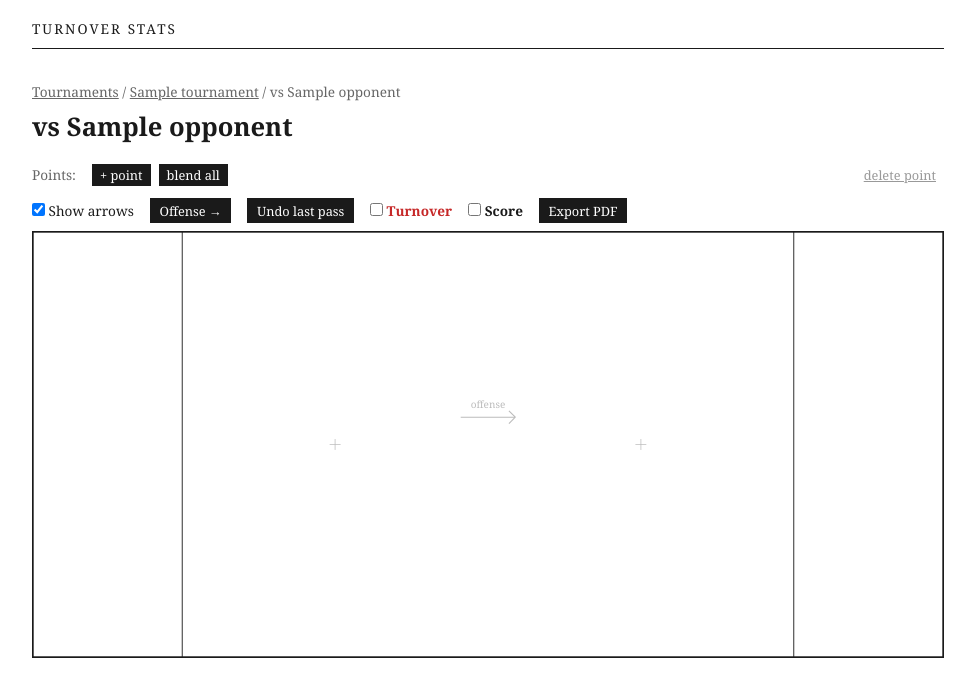
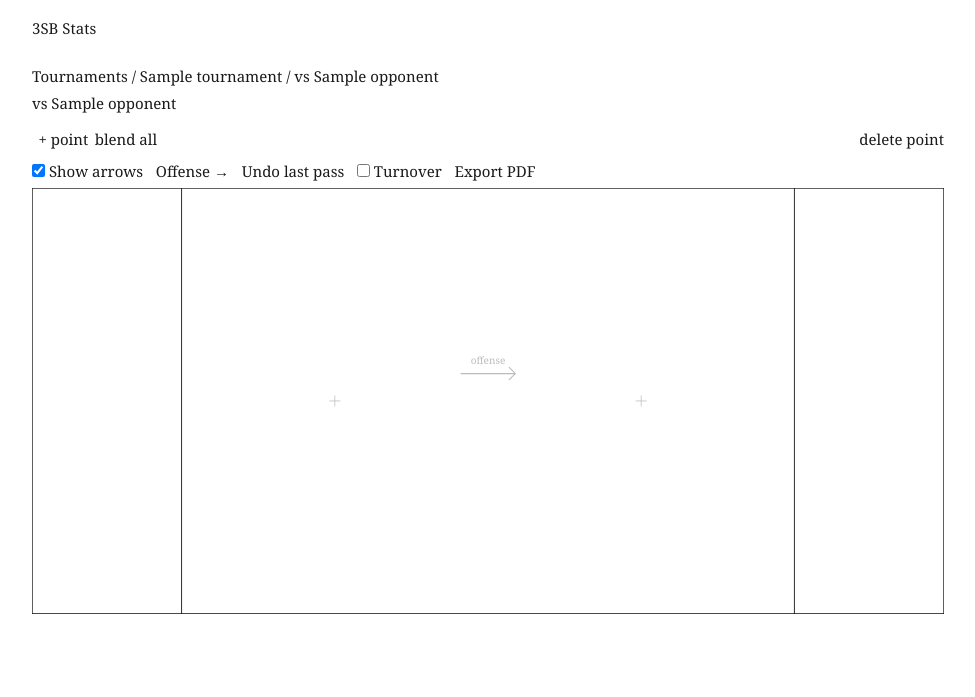
Before and after one commit to szczepaf/3SBO, a Flask app: template templates/match.html in a window 1280 px wide. Shown: the top 697 px of the page, without its empty margins (152-1127 px from the left). Run offline with Flask 3, Linux system fonts and the light colour scheme; the template is opened without the code that fills it: most values are stand-ins (such as "Sample title", 1, 10 or a date in 2020).

Commit message:
Rename to 3SB Stats, add point-based pass model, auto-detect scores, minimal uniform styling
- Restructured data model: passes grouped into points per match
- Auto-detect score when pass lands in attacking endzone
- Auto-flip offense direction on new point
- Undo last pass, blend all points per match
- Removed is_score from DB (now computed client-side)
- Uniform font: no caps, bolds, underlines, or grays
- Grey hover on all clickable elements

Co-Authored-By: Claude Opus 4.6 (1M context) <noreply@anthropic.com>

```diff
--- a/app.py
+++ b/app.py
@@ -169,11 +169,10 @@ def pass_add():
                      (point_id,)).fetchone()
     seq = row["mx"] + 1
     cur = db.execute(
-        "INSERT INTO pass (point_id, seq, x1, y1, x2, y2, direction, is_turnover, is_score, comment) "
-        "VALUES (?, ?, ?, ?, ?, ?, ?, ?, ?, ?)",
+        "INSERT INTO pass (point_id, seq, x1, y1, x2, y2, direction, is_turnover, comment) "
+        "VALUES (?, ?, ?, ?, ?, ?, ?, ?, ?)",
         (point_id, seq, data["x1"], data["y1"], data["x2"], data["y2"],
-         data["direction"], int(data.get("is_turnover", 0)),
-         int(data.get("is_score", 0)), data.get("comment", ""))
+         data["direction"], int(data.get("is_turnover", 0)), data.get("comment", ""))
     )
     db.commit()
     pass_id = cur.lastrowid
--- a/database.py
+++ b/database.py
@@ -43,7 +43,6 @@ def init_db():
             y2 REAL NOT NULL,
             direction TEXT NOT NULL DEFAULT 'right',
             is_turnover INTEGER NOT NULL DEFAULT 0,
-            is_score INTEGER NOT NULL DEFAULT 0,
             comment TEXT DEFAULT '',
             created_at TIMESTAMP DEFAULT CURRENT_TIMESTAMP,
             FOREIGN KEY (point_id) REFERENCES point(id) ON DELETE CASCADE
--- a/static/field.js
+++ b/static/field.js
@@ -104,9 +104,14 @@
 
     // ---- Pass color logic ----
 
+    function isScore(p) {
+        if (p.is_turnover) return false;
+        if (p.direction === "right") return p.x2 > FIELD_W - EZ_DEPTH;
+        return p.x2 < EZ_DEPTH;
+    }
+
     function passColor(p) {
         if (p.is_turnover) return "#c62828"; // red
-        if (p.is_score) return "#1a1a1a";    // black for score
         const forward = p.direction === "right" ? p.x2 > p.x1 : p.x2 < p.x1;
         return forward ? "#2e7d32" : "#1565c0"; // green : blue
     }
@@ -139,7 +144,7 @@
                     stroke: color, "stroke-width": 1.5, "stroke-opacity": 0.7
                 }));
 
-                if (p.is_score) {
+                if (isScore(p)) {
                     // Score: circle at destination
                     g.appendChild(doc("circle", {
                         cx: p.x2, cy: p.y2, r: 6,
@@ -259,14 +264,12 @@
                 svg.appendChild(tmp);
             } else {
                 const isTurnover = document.getElementById("toggle-turnover").checked;
-                const isScore = document.getElementById("toggle-score").checked;
                 const data = {
                     point_id: activePointId,
                     x1: drawState.x1, y1: drawState.y1,
                     x2: pt.x, y2: pt.y,
                     direction: offenseDir,
                     is_turnover: isTurnover ? 1 : 0,
-                    is_score: isScore ? 1 : 0,
                     comment: ""
                 };
                 drawState = null;
@@ -285,9 +288,7 @@
                         const ptObj = points.find(p => p.id === activePointId);
                         if (ptObj) ptObj.passes.push(data);
                         renderPasses();
-                        // Uncheck turnover/score after adding
                         document.getElementById("toggle-turnover").checked = false;
-                        document.getElementById("toggle-score").checked = false;
                     });
             }
         });
--- a/static/style.css
+++ b/static/style.css
@@ -1,12 +1,8 @@
-* {
-    margin: 0;
-    padding: 0;
-    box-sizing: border-box;
-}
+* { margin: 0; padding: 0; box-sizing: border-box; }
 
 body {
-    font-family: "Georgia", "Times New Roman", Times, serif;
-    font-size: 16px;
+    font-family: Georgia, serif;
+    font-size: 15px;
     line-height: 1.6;
     color: #1a1a1a;
     max-width: 960px;
@@ -14,236 +10,98 @@ body {
     padding: 1rem 1.5rem;
 }
 
-header {
+a { color: inherit; text-decoration: none; }
+a:hover { color: #999; }
+
+button:hover { color: #999; }
+
+label:hover { color: #999; }
+
+header { margin-bottom: 1.5rem; }
+
+h1 { font-size: inherit; font-weight: inherit; margin-bottom: 0.75rem; }
+
+.breadcrumb { margin-bottom: 0.2rem; }
+
+.inline-form { display: flex; gap: 0.4rem; margin-bottom: 1.2rem; }
+
+input[type="text"] {
+    font: inherit;
+    color: inherit;
+    border: none;
     border-bottom: 1px solid #1a1a1a;
-    padding-bottom: 0.4rem;
-    margin-bottom: 2rem;
+    padding: 0;
+    width: 220px;
+    outline: none;
+    background: transparent;
 }
 
-.site-title {
-    font-size: 0.85rem;
-    text-transform: uppercase;
-    letter-spacing: 0.15em;
-    color: #1a1a1a;
-    text-decoration: none;
-}
-
-h1 {
-    font-size: 1.6rem;
-    font-weight: 700;
-    margin-bottom: 1rem;
-}
-
-a {
-    color: #1a1a1a;
-}
-
-.breadcrumb {
-    font-size: 0.85rem;
-    margin-bottom: 0.25rem;
-    color: #666;
-}
-
-.breadcrumb a {
-    color: #666;
-}
-
-/* Forms */
-
-.inline-form {
-    display: flex;
-    gap: 0.5rem;
-    margin-bottom: 1.5rem;
-}
-
-.inline-form input[type="text"] {
-    font-family: inherit;
-    font-size: 0.9rem;
-    border: 1px solid #999;
-    padding: 0.3rem 0.5rem;
-    width: 260px;
-}
-
-button, .inline-form button {
-    font-family: inherit;
-    font-size: 0.85rem;
-    background: #1a1a1a;
-    color: #fff;
+button {
+    font: inherit;
+    color: inherit;
+    background: none;
     border: none;
-    padding: 0.3rem 0.8rem;
+    padding: 0;
     cursor: pointer;
 }
 
-button:hover {
-    background: #444;
-}
+table { border-collapse: collapse; margin-top: 0.3rem; }
 
-.btn-delete {
-    background: none;
-    color: #999;
-    font-size: 0.8rem;
-    padding: 0;
-    text-decoration: underline;
-}
+th, td { text-align: left; padding: 0.2rem 1rem 0.2rem 0; font-weight: inherit; }
 
-.btn-delete:hover {
-    color: #c00;
-    background: none;
-}
-
-/* Tables */
-
-table {
-    width: 100%;
-    border-collapse: collapse;
-    margin-top: 0.5rem;
-}
-
-th, td {
-    text-align: left;
-    padding: 0.4rem 0.6rem;
-    border-bottom: 1px solid #ddd;
-    font-size: 0.95rem;
-}
-
-th {
-    font-weight: 400;
-    color: #666;
-    font-size: 0.8rem;
-    text-transform: uppercase;
-    letter-spacing: 0.08em;
-}
-
-.empty {
-    color: #999;
-    font-style: italic;
-    margin-top: 1rem;
-}
-
-/* Field */
+.empty { margin-top: 0.5rem; }
 
 .field-controls {
     display: flex;
     align-items: center;
-    gap: 1rem;
-    margin-bottom: 0.5rem;
-    font-size: 0.85rem;
+    gap: 0.8rem;
+    margin-bottom: 0.3rem;
 }
 
-.field-controls label {
-    cursor: pointer;
-    user-select: none;
+.field-controls label { cursor: pointer; user-select: none; }
+
+.field-wrap { margin-bottom: 0.75rem; }
+
+#field { display: block; width: 100%; height: auto; }
+
+.comment-box { margin-bottom: 0.75rem; max-width: 350px; }
+.comment-box.hidden { display: none; }
+
+.comment-box textarea {
+    font: inherit;
+    color: inherit;
+    width: 100%;
+    border: none;
+    border-bottom: 1px solid #1a1a1a;
+    padding: 0;
+    resize: vertical;
+    outline: none;
 }
 
-.field-controls button {
-    font-size: 0.8rem;
-    padding: 0.2rem 0.6rem;
-}
+.comment-actions { display: flex; gap: 0.5rem; margin-top: 0.3rem; }
 
-.field-wrap {
-    border: 1px solid #1a1a1a;
-    background: #fff;
-    margin-bottom: 1rem;
-}
-
-#field {
-    display: block;
-    width: 100%;
-    height: auto;
-}
-
-.hint {
-    font-size: 0.8rem;
-    color: #999;
-    font-style: italic;
-}
-
-/* Comment box */
-
-.comment-box {
-    border: 1px solid #999;
-    padding: 0.75rem;
-    margin-bottom: 1rem;
-    max-width: 400px;
-}
-
-.comment-box.hidden {
-    display: none;
-}
-
-.comment-box textarea {
-    font-family: inherit;
-    font-size: 0.9rem;
-    width: 100%;
-    border: 1px solid #ccc;
-    padding: 0.3rem;
-    resize: vertical;
-}
-
-.comment-actions {
-    display: flex;
-    gap: 0.5rem;
-    margin-top: 0.4rem;
-}
-
-.inline {
-    display: inline;
-}
-
-/* Points bar */
+.inline { display: inline; }
 
 .points-bar {
     display: flex;
     align-items: center;
-    gap: 0.5rem;
-    margin-bottom: 0.75rem;
-    font-size: 0.85rem;
+    gap: 0.4rem;
+    margin-bottom: 0.5rem;
     flex-wrap: wrap;
 }
 
-.points-label {
-    font-weight: 400;
-    color: #666;
+.point-tabs { display: flex; gap: 1px; }
+
+.point-tab {
+    font: inherit;
+    color: inherit;
+    background: none;
+    border: none;
+    padding: 0 0.3rem;
+    cursor: pointer;
+    opacity: 0.35;
 }
 
-.point-tabs {
-    display: flex;
-    gap: 2px;
-}
+.point-tab:hover { color: #999; opacity: 1; }
 
-.point-tab {
-    font-family: inherit;
-    font-size: 0.8rem;
-    background: #eee;
-    color: #1a1a1a;
-    border: 1px solid #ccc;
-    padding: 0.15rem 0.5rem;
-    cursor: pointer;
-    min-width: 1.8rem;
-    text-align: center;
-}
-
-.point-tab:hover {
-    background: #ddd;
-}
-
-.point-tab.active {
-    background: #1a1a1a;
-    color: #fff;
-    border-color: #1a1a1a;
-}
-
-.btn-small {
-    font-size: 0.8rem !important;
-    padding: 0.15rem 0.5rem !important;
-}
-
-.turnover-toggle {
-    color: #c62828;
-    font-weight: 700;
-}
-
-.score-toggle {
-    color: #1a1a1a;
-    font-weight: 700;
-}
+.point-tab.active { opacity: 1; }
--- a/templates/base.html
+++ b/templates/base.html
@@ -3,12 +3,12 @@
 <head>
     <meta charset="UTF-8">
     <meta name="viewport" content="width=device-width, initial-scale=1.0">
-    <title>{% block title %}Turnover Stats{% endblock %}</title>
+    <title>{% block title %}3SB Stats{% endblock %}</title>
     <link rel="stylesheet" href="{{ url_for('static', filename='style.css') }}">
 </head>
 <body>
     <header>
-        <a href="/" class="site-title">Turnover Stats</a>
+        <a href="/" class="site-title">3SB Stats</a>
     </header>
     <main>
         {% block content %}{% endblock %}
--- a/templates/blended.html
+++ b/templates/blended.html
@@ -1,5 +1,5 @@
 {% extends "base.html" %}
-{% block title %}{{ tournament.name }} — Blended — Turnover Stats{% endblock %}
+{% block title %}{{ tournament.name }} — Blended — 3SB Stats{% endblock %}
 {% block content %}
 <p class="breadcrumb">
     <a href="/">Tournaments</a> /
--- a/templates/match.html
+++ b/templates/match.html
@@ -1,5 +1,5 @@
 {% extends "base.html" %}
-{% block title %}vs {{ match.opponent }} — Turnover Stats{% endblock %}
+{% block title %}vs {{ match.opponent }} — 3SB Stats{% endblock %}
 {% block content %}
 <p class="breadcrumb">
     <a href="/">Tournaments</a> /
@@ -9,19 +9,17 @@
 <h1>vs {{ match.opponent }}</h1>
 
 <div class="points-bar">
-    <span class="points-label">Points:</span>
     <div id="point-tabs" class="point-tabs"></div>
-    <button id="btn-add-point" class="btn-small">+ point</button>
-    <button id="btn-blend-points" class="btn-small">blend all</button>
-    <button id="btn-delete-point" class="btn-small btn-delete" style="margin-left:auto;">delete point</button>
+    <button id="btn-add-point">+ point</button>
+    <button id="btn-blend-points">blend all</button>
+    <button id="btn-delete-point" class="btn-delete" style="margin-left:auto;">delete point</button>
 </div>
 
 <div class="field-controls">
     <label><input type="checkbox" id="toggle-arrows" checked> Show arrows</label>
     <button id="btn-direction" title="Flip offense direction">Offense &#8594;</button>
     <button id="btn-undo">Undo last pass</button>
-    <label class="turnover-toggle"><input type="checkbox" id="toggle-turnover"> Turnover</label>
-    <label class="score-toggle"><input type="checkbox" id="toggle-score"> Score</label>
+    <label><input type="checkbox" id="toggle-turnover"> Turnover</label>
     <button id="btn-export-pdf">Export PDF</button>
 </div>
 
```
Also changed, not shown: templates/index.html (+2 -8 lines), templates/tournament.html (+2 -9 lines).
